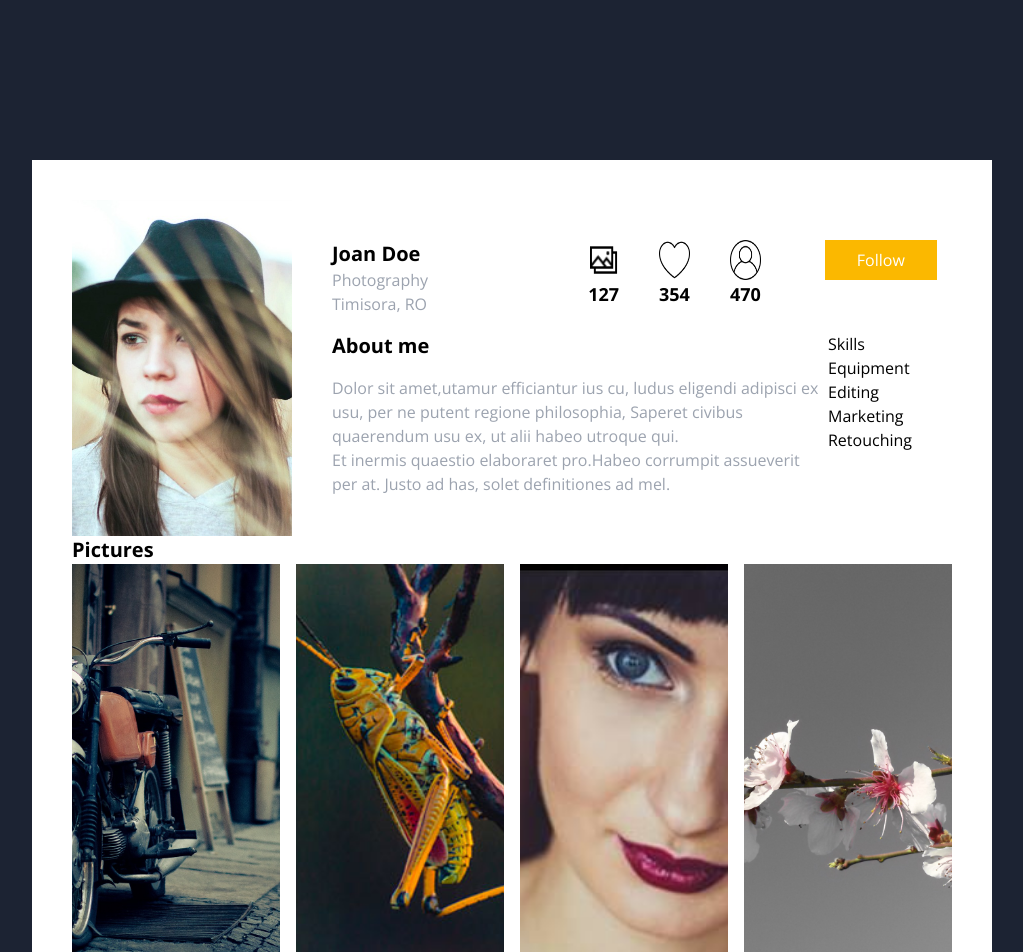
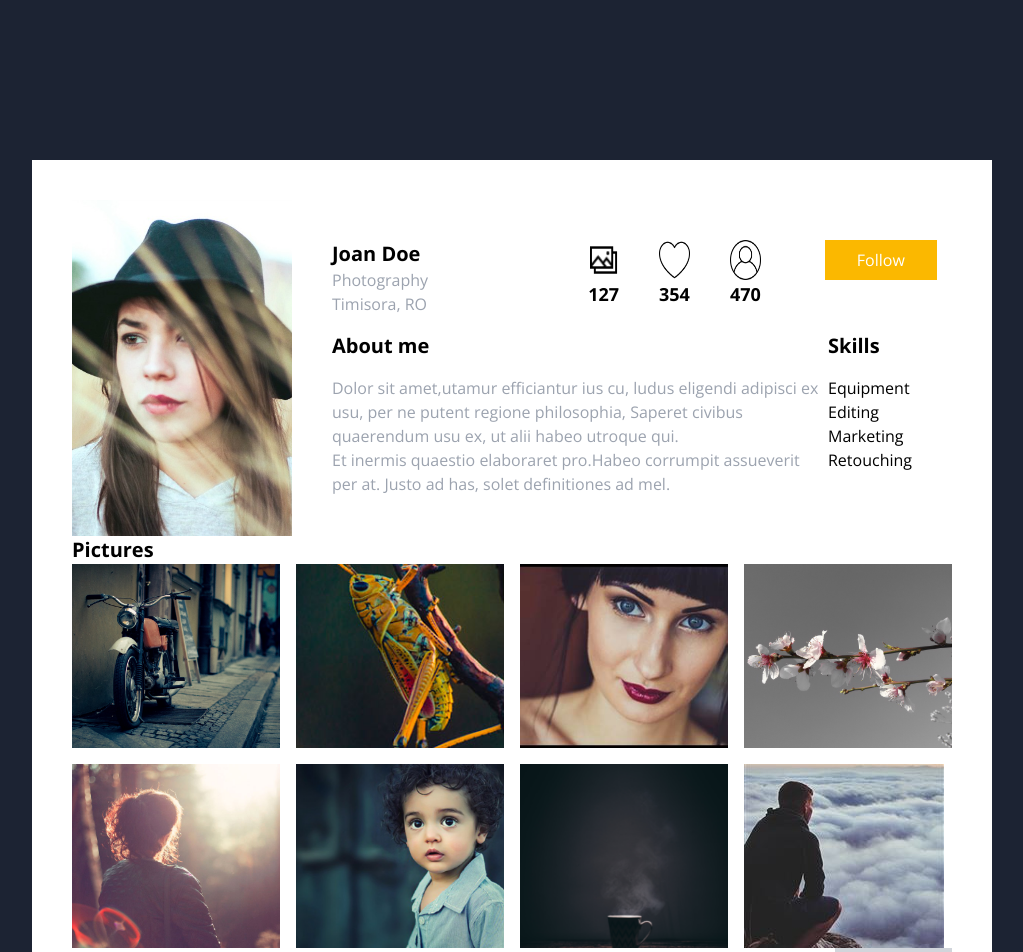
Before and after one commit to Ajithdev444/card, a Next.js app: page /photo in a window 1280 px wide. Shown: the top 952 px of the page, without its empty margins (128-1151 px from the left). Built offline with nearby package versions, Linux system fonts and the light colour scheme.

Commit message:
max-height

```diff
--- a/pages/photo/index.tsx
+++ b/pages/photo/index.tsx
@@ -60,7 +60,7 @@ const index = () => {
 
                 </div>
                 <div>
-                    <h2>Skills</h2>
+                    <h2 className='mb-4 text-xl font-bold'>Skills</h2>
                     <h3>Equipment</h3>
                     <h3>Editing</h3>
                     <h3>Marketing</h3>
@@ -74,7 +74,7 @@ const index = () => {
             <div>
                 <h2 className='text-xl font-bold'>Pictures</h2>
             </div>
-            <div className='gap-4 grid-cols-1 grid md:grid-cols-4 bg-white md:grid-rows-2 min-h-full grid-flow-row-dense max-w-5xl '>
+            <div className='gap-4 grid-cols-1 grid md:grid-cols-4 bg-white md:grid-rows-2 max-h-96 grid-flow-row-dense max-w-5xl '>
                 <Image src={bike} alt='bike' className='col-span-1 row-span-1 object-cover h-full'/>
                 <Image src={langosta} alt='langosta' className='col-span-1 row-span-1 w-full object-cover h-full'/>
                 <Image src={female} alt='female' className='col-span-1 object-cover h-full'/>
```
